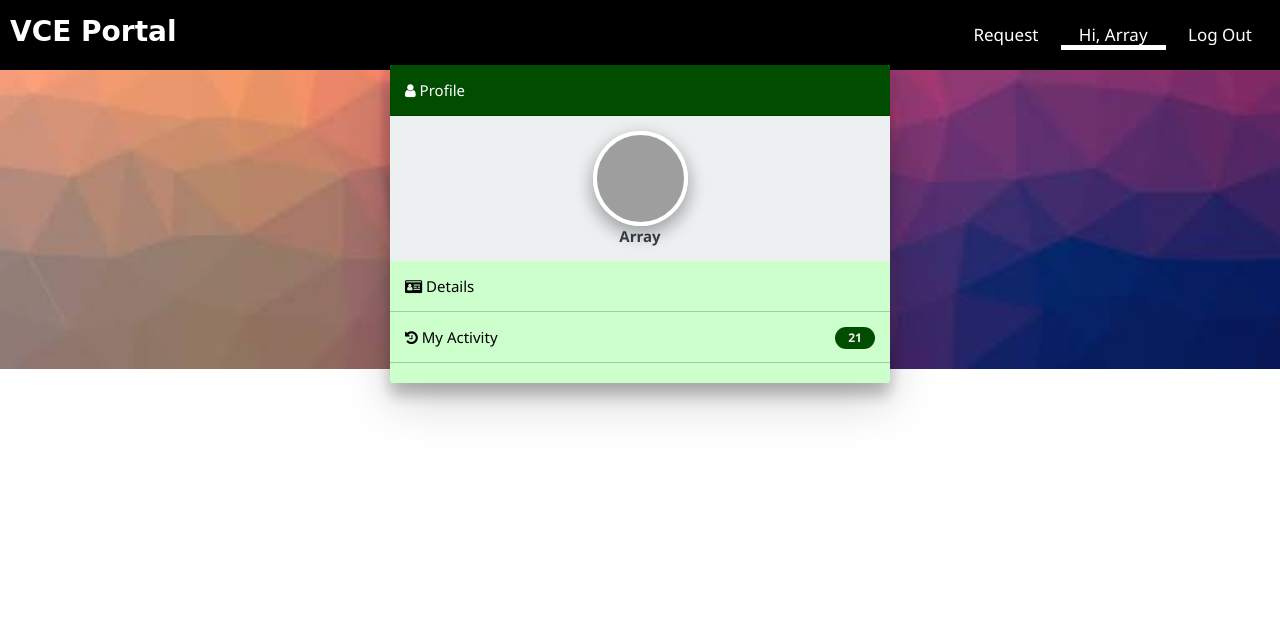
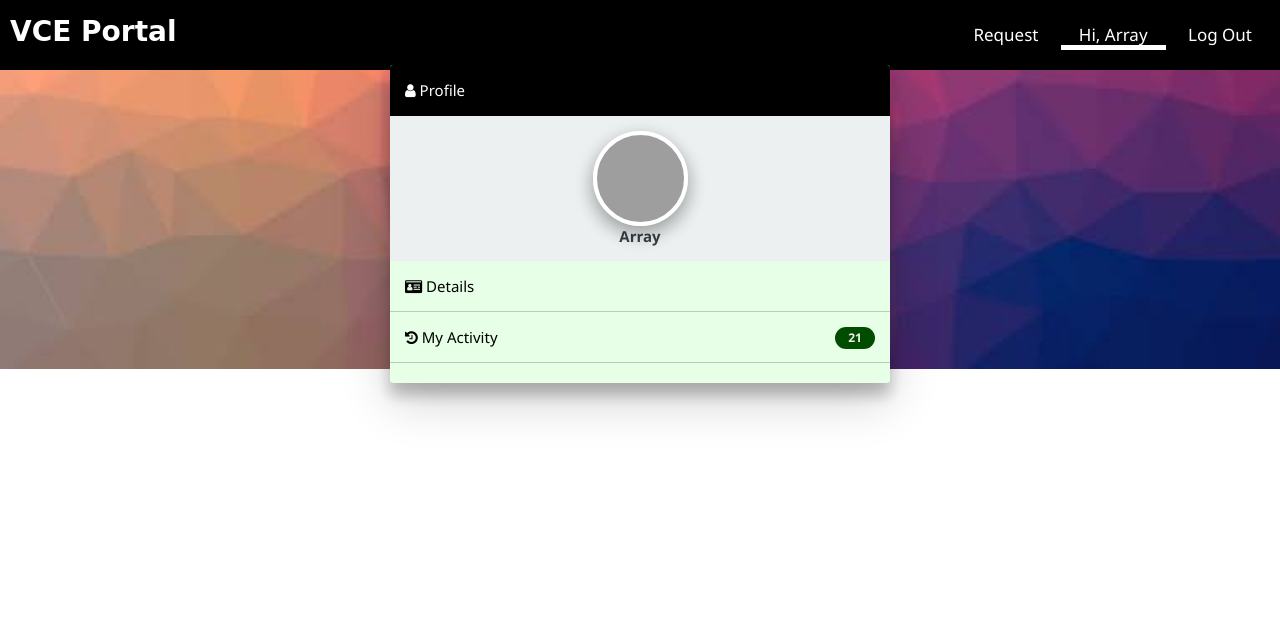
Before and after one commit to nagaveni-developer/Portal, a PHP site: page /profile.php in a window 1280 px wide. Shown: the top 623 px of the page. Run offline with PHP 8.4, Linux system fonts and the light colour scheme; a user stored in the database is signed in; data comes from the database, SQL or seed files in the repository; some libraries are stand-ins or nearby versions; grey boxes are pictures that could not be loaded.

Commit message:
Update profile.php

```diff
--- a/profile.php
+++ b/profile.php
@@ -38,7 +38,7 @@
 	overflow:hidden;
 	border-radius:3px;
     color:white;
-	background:#ccffcc;
+	background:#e6ffe6;
 
 	box-shadow:0 17px 50px 0 rgba(0,0,0,.19),0 12px 15px 0 rgba(0,0,0,.24);
 }
@@ -58,7 +58,7 @@
 }
 .accordion>a:hover,
 .accordion>a.active{
-	background:#004d00;
+	background:black;
         color:white;
 }
 .accordion>a.active{
```
